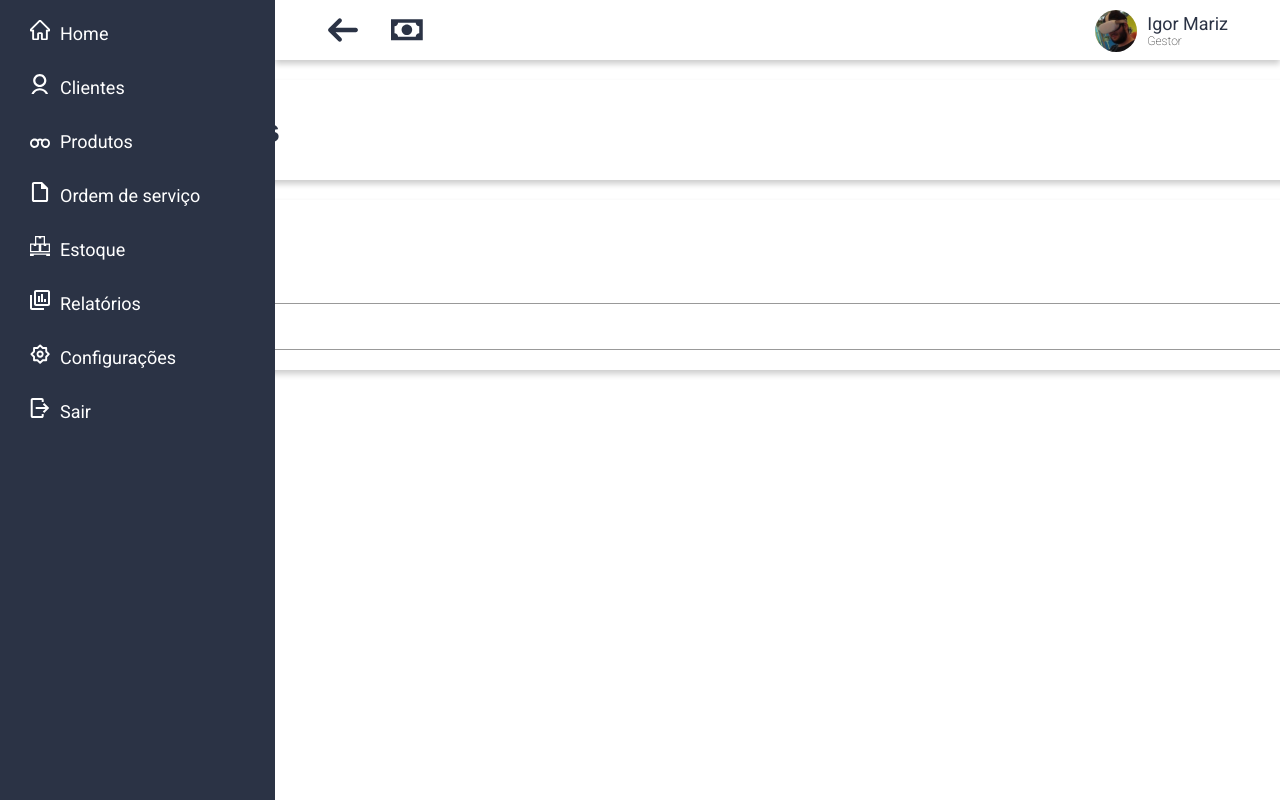
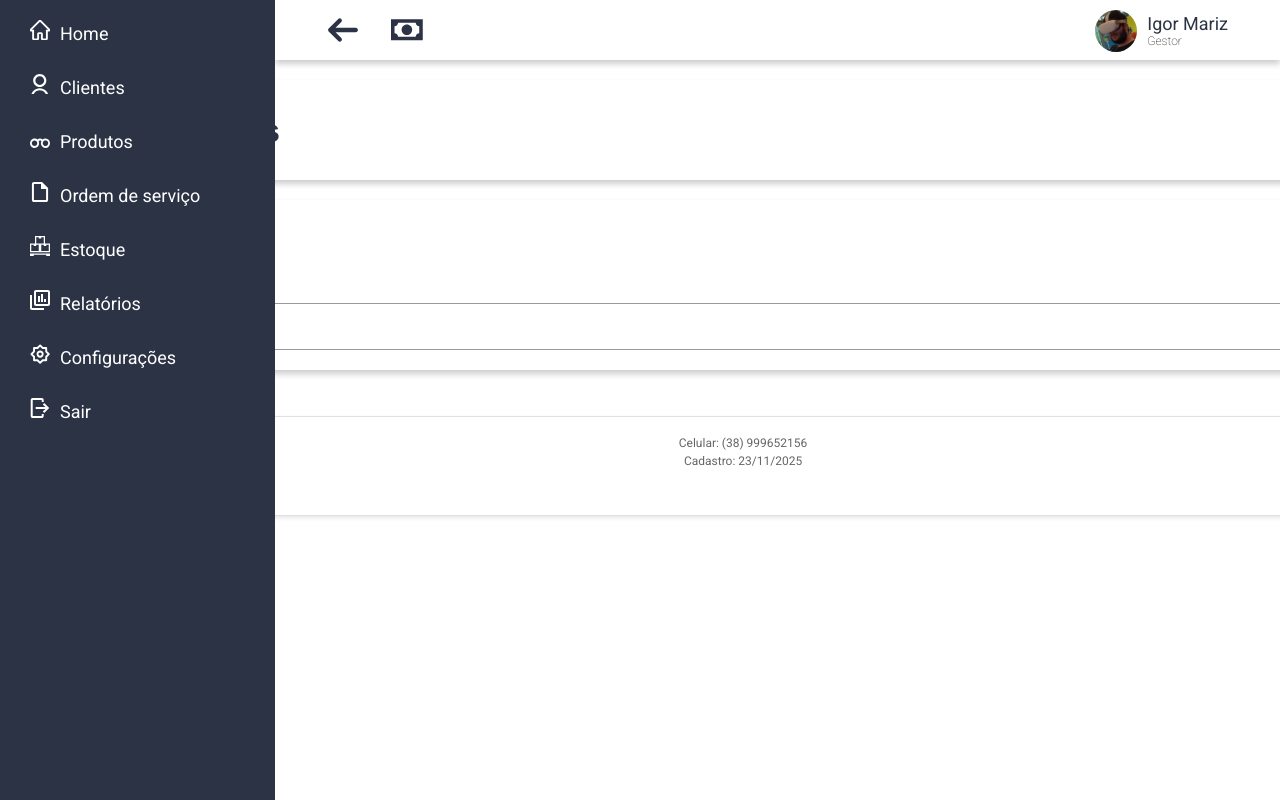
Before and after one commit to LGtkz/OticaFocal, a Next.js app: page /clientes in a window 1280 px wide. Built offline with nearby package versions, Linux system fonts and the light colour scheme.

Commit message:
adicionando a complementação da primeira pagina de clientes

```diff
--- a/src/app/clientes/clientes.css
+++ b/src/app/clientes/clientes.css
@@ -78,6 +78,77 @@
     width: 1400px;
     border: none;
     outline: none;
-   background-color: white;
+    background-color: white;
 
 }
+
+
+.clientes-lista-container {
+    width: 1500px;
+    display: flex;
+    flex-direction: column;
+    gap: 10px;
+    align-items: flex-start;
+
+}
+
+.contador-clientes {
+    color: #666;
+    font-size: 14px;
+    margin-left: 30px;
+
+}
+
+.cliente-card {
+    background: white;
+    border-radius: 4px;
+    box-shadow: 0 2px 4px rgba(0, 0, 0, 0.1);
+    display: flex;
+    align-items: center;
+    justify-content: space-between;
+    padding: 20px 30px;
+    border: 1px solid #e0e0e0;
+    border-left: 10px solid var(--cor-primaria);
+    height: 100px;
+    width: 1500px;
+}
+
+.cliente-info-principal h2 {
+    font-size: 16px;
+    color: #333;
+    margin-bottom: 4px;
+    font-weight: 500;
+}
+
+.cliente-info-principal p {
+    font-size: 12px;
+    color: #888;
+}
+
+.cliente-info-secundaria {
+    display: flex;
+    flex-direction: column;
+    gap: 4px;
+}
+
+.cliente-info-secundaria p {
+    font-size: 12px;
+    color: #666;
+}
+
+.btn-receita {
+    background-color: var(--cor-primaria);
+    color: white;
+    padding: 10px 32px;
+    border: none;
+    border-radius: 4px;
+    font-size: 14px;
+    cursor: pointer;
+    font-weight: 500;
+    margin-right: 80px;
+
+}
+
+.btn-receita:hover {
+    opacity: 0.9;
+}
--- a/src/app/clientes/page.js
+++ b/src/app/clientes/page.js
@@ -8,8 +8,8 @@ subsets: ["latin"],
     weight: ["800"],
 });
 
-export default function Clientes(){
-    return(
+export default function Clientes() {
+    return (
         <div className="clientes-page">
             <div className="clientes-container">
                 <div className="titulo-clientes">
@@ -46,6 +46,24 @@ export default function Clientes(){
 
             </div>
 
+            <div className="clientes-lista-container">
+                <p className="contador-clientes">Foi encontrado 1 clientes</p>
+
+                <div className="cliente-card">
+                    <div className="cliente-info-principal">
+                        <h2>Francisco Pereira</h2>
+                        <p>CPF: 992.185.426-23</p>
+                    </div>
+
+                    <div className="cliente-info-secundaria">
+                        <p>Celular: (38) 999652156</p>
+                        <p>Cadastro: 23/11/2025</p>
+                    </div>
+
+                    <button className="btn-receita">1 Receita</button>
+                </div>
+            </div>
+
         </div>
 
 
```
Lines whose indentation alone changed are shown as unchanged.
